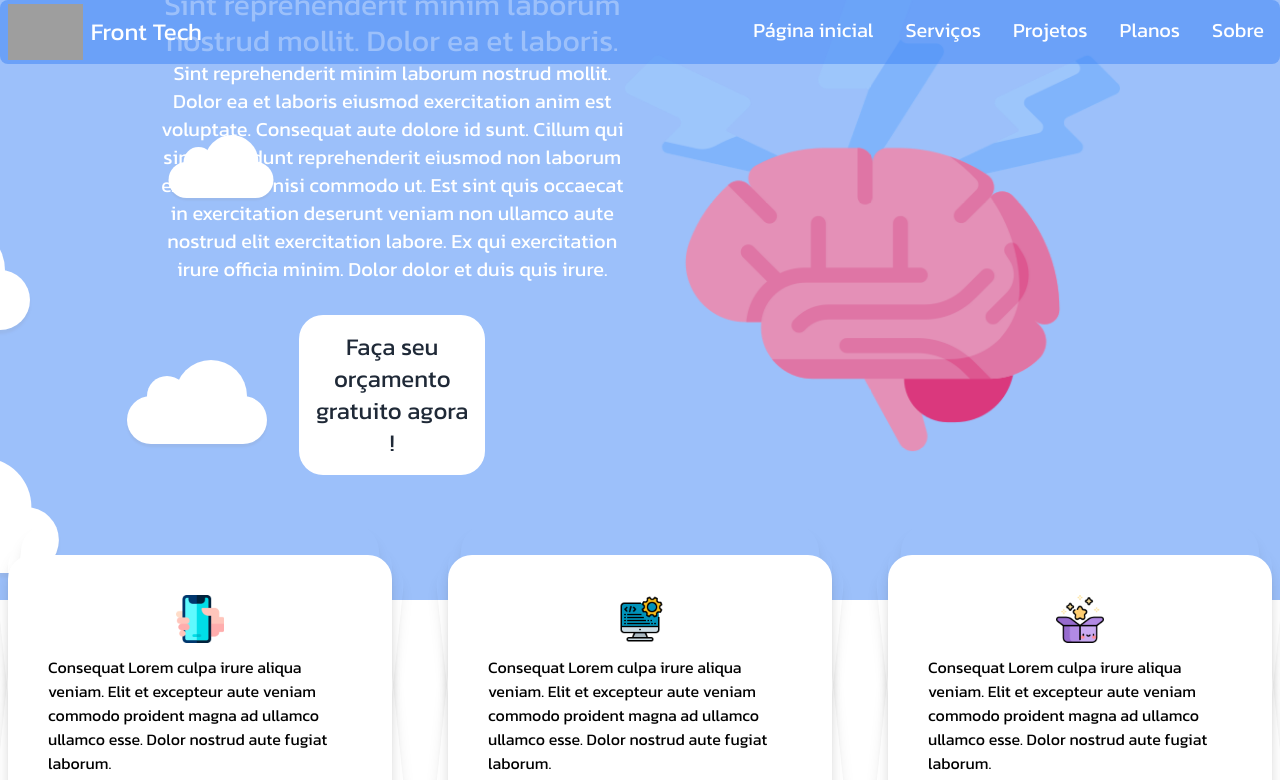
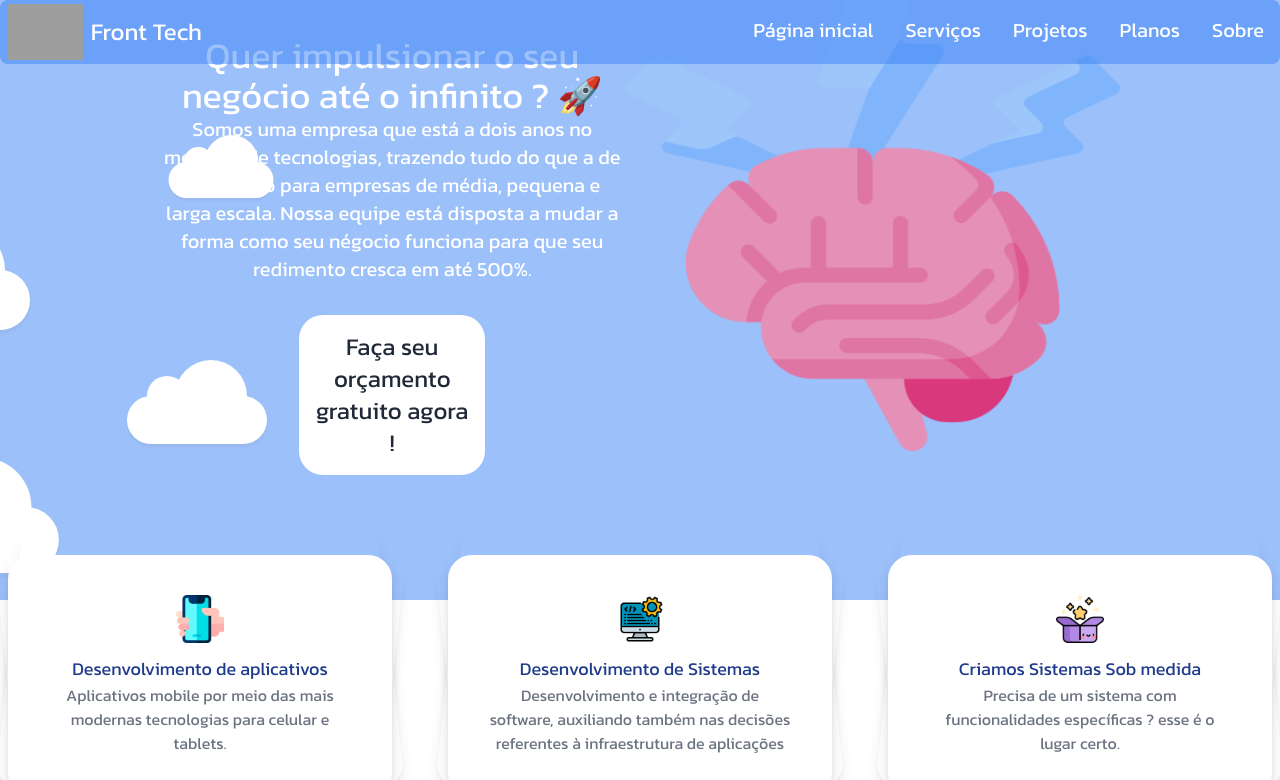
Before and after one commit to emanoel3578/portfolio-website, a Vue app: page / in a window 1280 px wide. Shown: the top 780 px of the page. Built offline with nearby package versions, Linux system fonts and the light colour scheme; grey boxes are pictures that could not be loaded.

Commit message:
consertado animações em projeto

```diff
--- a/src/components/Header.vue
+++ b/src/components/Header.vue
@@ -25,8 +25,8 @@
 
     <div class="flex text-center items-end text-white px-40 pt-20 justify-between font-kanit ">
         <div class="w-2/4 slide-top">
-            <p class="text-3xl transition duration-500 ease-in-out transform hover:-translate-y-1 hover:scale-110">Sint reprehenderit minim laborum nostrud mollit. Dolor ea et laboris.</p>
-            <p class="text-xl transition duration-500 ease-in-out transform hover:-translate-y-1 hover:scale-110">Sint reprehenderit minim laborum nostrud mollit. Dolor ea et laboris eiusmod exercitation anim est voluptate. Consequat aute dolore id sunt. Cillum qui sint incididunt reprehenderit eiusmod non laborum exercitation nisi commodo ut. Est sint quis occaecat in exercitation deserunt veniam non ullamco aute nostrud elit exercitation labore. Ex qui exercitation irure officia minim. Dolor dolor et duis quis irure.</p>
+            <p class="text-4xl transition duration-500 ease-in-out transform hover:-translate-y-1 hover:scale-110">Quer impulsionar o seu negócio até o infinito ? 🚀</p>
+            <p class="text-xl transition duration-500 ease-in-out transform hover:-translate-y-1 hover:scale-110">Somos uma empresa que está a dois anos no mercado de tecnologias, trazendo tudo do que a de mais novo para empresas de média, pequena e larga escala. Nossa equipe está disposta a mudar a forma como seu négocio funciona para que seu redimento cresca em até 500%.</p>
 
             <p class="bg-white rounded-3xl text-gray-800 w-2/5 p-4 mx-auto my-0 text-2xl mt-8 cursor-pointer font-kanit transition duration-500 ease-in-out transform hover:-translate-y-1 hover:scale-110">Faça seu orçamento gratuito agora !</p>
         </div>
--- a/src/components/Projetos.vue
+++ b/src/components/Projetos.vue
@@ -22,7 +22,7 @@
         </div>
 
         <transition name="fade">
-            <div v-show="sites" class="">
+            <div v-if="sites" class="">
                 <div class="flex w-3/5 mx-auto my-0 items-center mb-5">
                     <div class="flex rounded-full bg-blue-500 w-full">
                         <img class="p-5" src="img/computer.png">
@@ -64,7 +64,7 @@
         </transition>
 
         <transition name="fade">
-            <div v-show="aplicativos">
+            <div v-if="aplicativos">
                 <div class="flex w-3/5 mx-auto my-0  items-center mb-5">
                     <div class="flex rounded-full bg-blue-500 w-full items-center">
                         <img class="mx-auto my-0" src="img/computer.png">
@@ -89,7 +89,7 @@
         </transition>
 
         <transition name="fade">
-            <div v-show="tecnologias">
+            <div v-if="tecnologias">
                 <div class="flex flex-col w-3/5 mx-auto my-0 items-center mb-5">
                     <div class="flex items-center mx-auto my-3">
                         <img src="img/tec1.png" class="h-14 mx-10">
@@ -139,16 +139,7 @@ export default {
   opacity:1;
 }
 .fade-enter-active{
-  transition:all 10s ease;
-}
-.fade-leave-from{
-  opacity:1;
-}
-.fade-leave-to{
-  opacity:0;
-}
-.fade-leave-active{
-  transition:all 1s ease;
+  transition:all 3s ease;
 }
 
 
--- a/src/components/Servicos.vue
+++ b/src/components/Servicos.vue
@@ -9,7 +9,8 @@
                         <div class="absolute inset-0 bg-gradient-to-l from-cyan-400 to-blue-light-500 shadow-lg transform -skew-y-6 sm:skew-y-0 sm:rotate-6 sm:rounded-3xl"></div>
                         <div class="flex flex-col relative bg-white shadow-lg sm:rounded-3xl sm:p-10 scale-up-center">
                             <img src="img/mobile.png" class="mb-3 w-12 h-12 mx-auto my-0 ">
-                            <p class="font-kanit ">Consequat Lorem culpa irure aliqua veniam. Elit et excepteur aute veniam commodo proident magna ad ullamco ullamco esse. Dolor nostrud aute fugiat laborum.</p>
+                            <p class="font-kanit text-center text-lg text-blue-900">Desenvolvimento de aplicativos</p>
+                            <p class="font-kanit text-center text-gray-500">Aplicativos mobile por meio das mais modernas tecnologias para celular e tablets.</p>
                         </div>
                     </div>
                 </div>
@@ -21,7 +22,8 @@
                         <div class="absolute inset-0 bg-gradient-to-l from-cyan-400 to-blue-light-500 shadow-lg transform -skew-y-6 sm:skew-y-0 sm:rotate-6 sm:rounded-3xl"></div>
                         <div class="flex flex-col relative bg-white shadow-lg sm:rounded-3xl sm:p-10 scale-up-center">
                             <img src="img/system.png" class="mb-3 w-12 h-12 mx-auto my-0">
-                            <p class="font-kanit">Consequat Lorem culpa irure aliqua veniam. Elit et excepteur aute veniam commodo proident magna ad ullamco ullamco esse. Dolor nostrud aute fugiat laborum.</p>
+                            <p class="font-kanit text-center text-lg text-blue-900">Desenvolvimento de Sistemas</p>
+                            <p class="font-kanit text-center text-gray-500">Desenvolvimento e integração de software, auxiliando também nas decisões referentes à infraestrutura de aplicações</p>
                         </div>
                     </div>
                 </div>
@@ -33,7 +35,8 @@
                         <div class="absolute inset-0 bg-gradient-to-l from-cyan-400 to-blue-light-500 shadow-lg transform -skew-y-6 sm:skew-y-0 sm:rotate-6 sm:rounded-3xl"></div>
                         <div class="flex flex-col relative bg-white shadow-lg sm:rounded-3xl sm:p-10 scale-up-center">
                             <img src="img/box.png" class="mb-3 w-12 h-12 mx-auto my-0">
-                            <p class="font-kanit">Consequat Lorem culpa irure aliqua veniam. Elit et excepteur aute veniam commodo proident magna ad ullamco ullamco esse. Dolor nostrud aute fugiat laborum.</p>
+                            <p class="font-kanit text-center text-lg text-blue-900">Criamos Sistemas Sob medida</p>
+                            <p class="font-kanit text-center text-gray-500">Precisa de um sistema com funcionalidades específicas ? esse é o lugar certo.</p>
                         </div>
                     </div>
                 </div>
```
